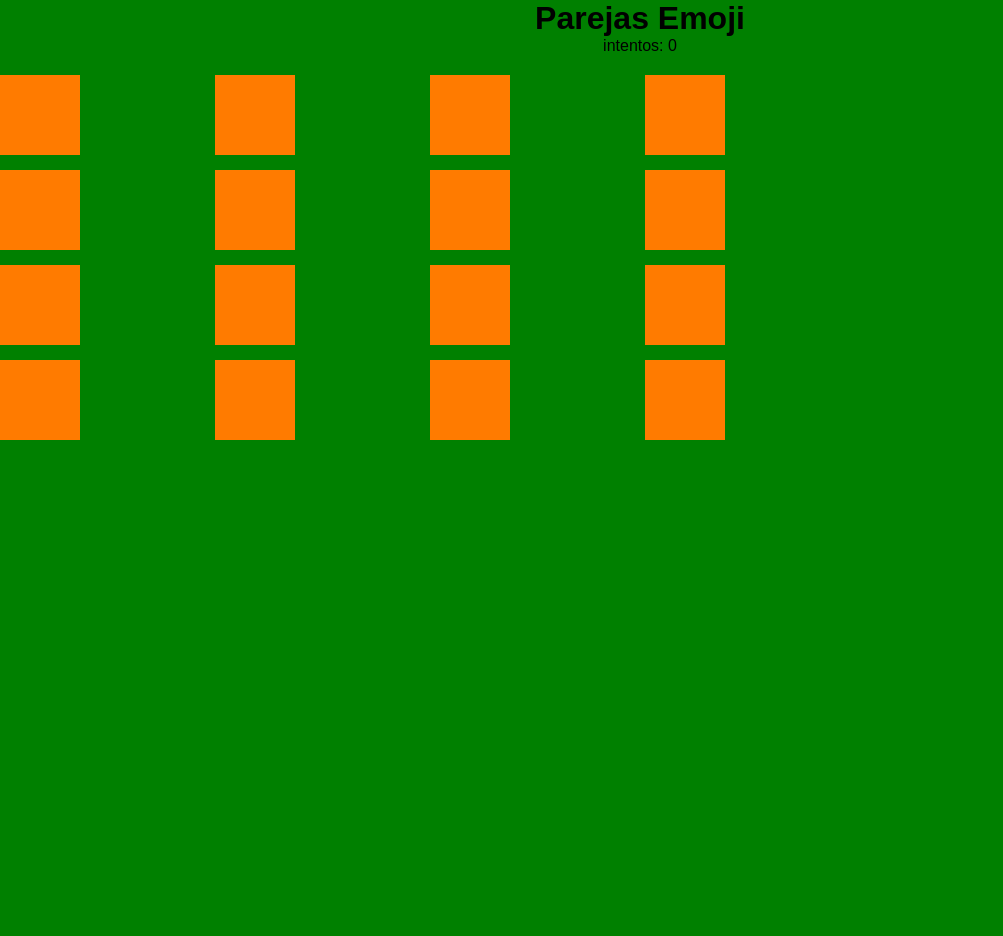
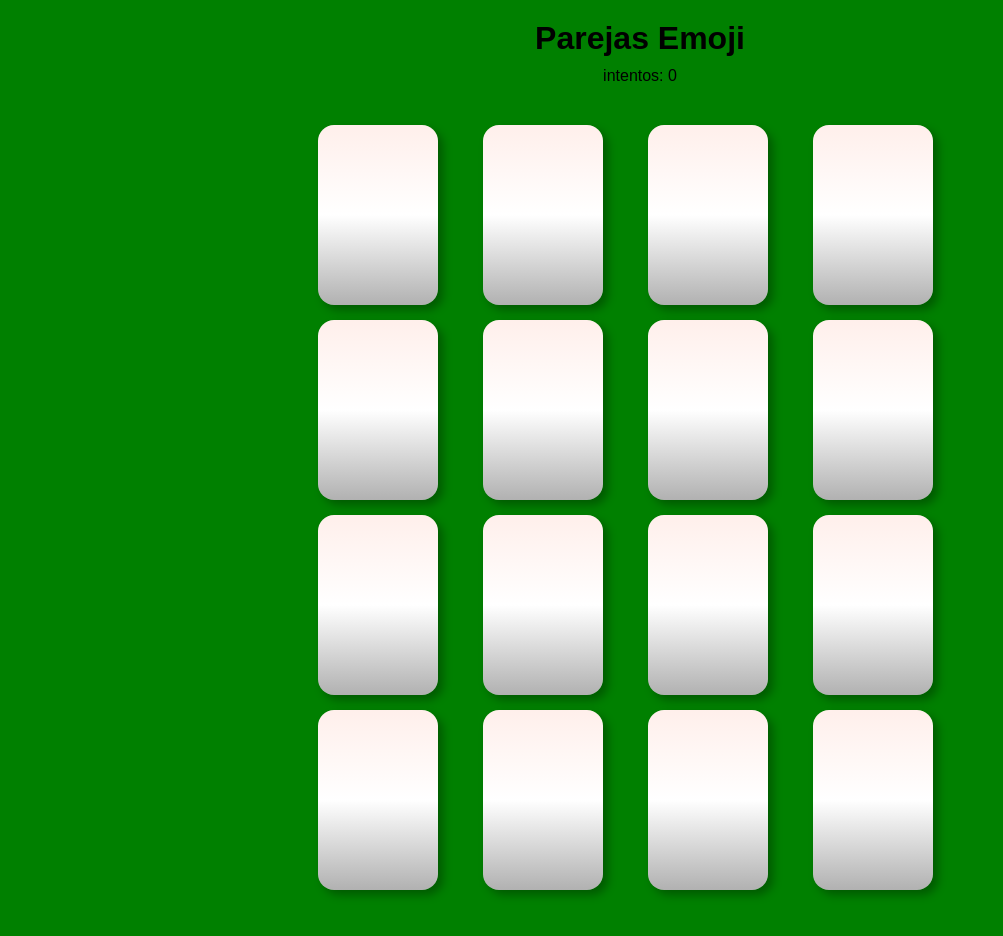
Before and after one commit to JaviGarrido13/Hackoji-Parejas-Emojis, a plain HTML site: page index.html in a window 1280 px wide. Shown: the whole page, without its empty margins (0-1003 px from the left). Before the commit the page ends 800 px from the top, so only its background shows below. Drawn offline with Linux system fonts and the light colour scheme.

Commit message:
mas css añadido

```diff
--- a/emoji.css
+++ b/emoji.css
@@ -4,43 +4,67 @@
     box-sizing: border-box;
 }
 
-body{
+body {
     font-family: Arial, Helvetica, sans-serif;
     background-color: green;
     background-size: cover;
     background-position: center;
+    justify-content: center;
 }
 
-h1{
+h1 {
     text-align: center;
     font-weight: bold;
+    padding-top: 20px;
 }
 
-p{
+p {
     text-align: center;
+    padding-top: 10px;
 }
 
 #tablero {
     display: grid;
-    grid-template-columns: repeat(4, 200px);
+    grid-template-columns: repeat(4, 150px);
     grid-gap: 15px;
     margin-top: 20px;
     perspective: 1000px;
+    padding-top: 20px;
+    justify-content: center;
+    margin-bottom: 100px;
 }
 
 .carta {
-    width: 80px;
-    height: 80px;
+    width: 120px;
+    height: 180px;
     display: flex;
     align-items: center;
     justify-content: center;
     font-size: 3rem;
-    background-color: rgb(255, 123, 0);
+    background: linear-gradient(to bottom, #ffefeb, #ffffff, #b1b1b1);
     cursor: pointer;
     transform-style: preserve-3d;
     transition: transorm 0.6s;
     box-shadow: 0 5px 8px rbga(0,0,0,0.5);
+    border-radius: 1rem;
+    box-shadow: 5px 5px 10px rgba(0, 0, 0, 0.3);
 }
+
+.back {
+    position: absolute;
+    height: 100%;
+    width: 100%;
+    background: linear-gradient(black, gray);
+    display: grid;
+    place-content: center;
+    font-size: 8rem;
+    border-radius: 1rem;
+    backface-visibility: hidden;
+    user-select: none;
+}
+
+
+
 .carta:hover {
     transform: scale(1.05);
 }
@@ -48,4 +72,4 @@ p{
 .carta.revelada{
     transform: rotateY( 180deg ) ;
     transition: transform 0.5s;
-  }
+}
```
